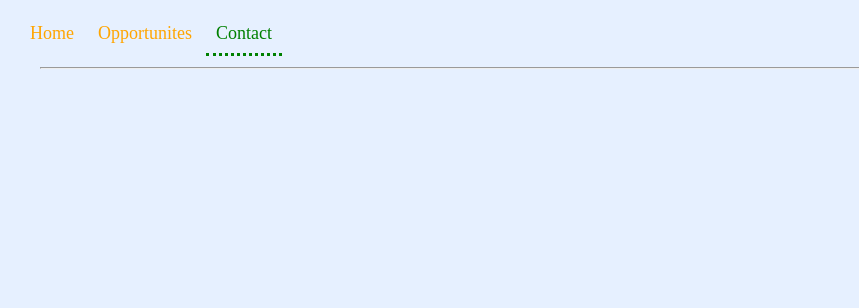
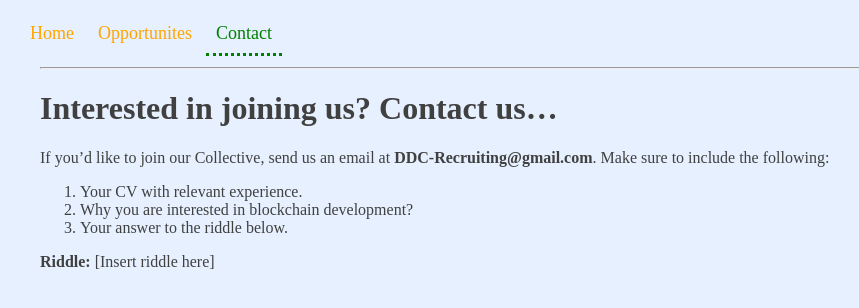
Before and after one commit to pekasus/pekasus.github.io, a Jekyll site: the page built from contact.md, in a window 1280 px wide. Shown: the top 308 px of the page, without its empty margins (10-869 px from the left). Built offline with Jekyll 4.4.1, drawn with Linux system fonts in a browser that asks for light colours.

Commit message:
contact page draft

```diff
--- a/contact.md
+++ b/contact.md
@@ -2,3 +2,12 @@
 layout: default
 title: Contact
 ---
+# Interested in joining us? Contact us...
+
+If you'd like to join our Collective, send us an email at
+**DDC-Recruiting@gmail.com**. Make sure to include the following:
+1. Your CV with relevant experience.
+2. Why you are interested in blockchain development?
+3. Your answer to the riddle below.
+
+**Riddle:** [Insert riddle here]
```
